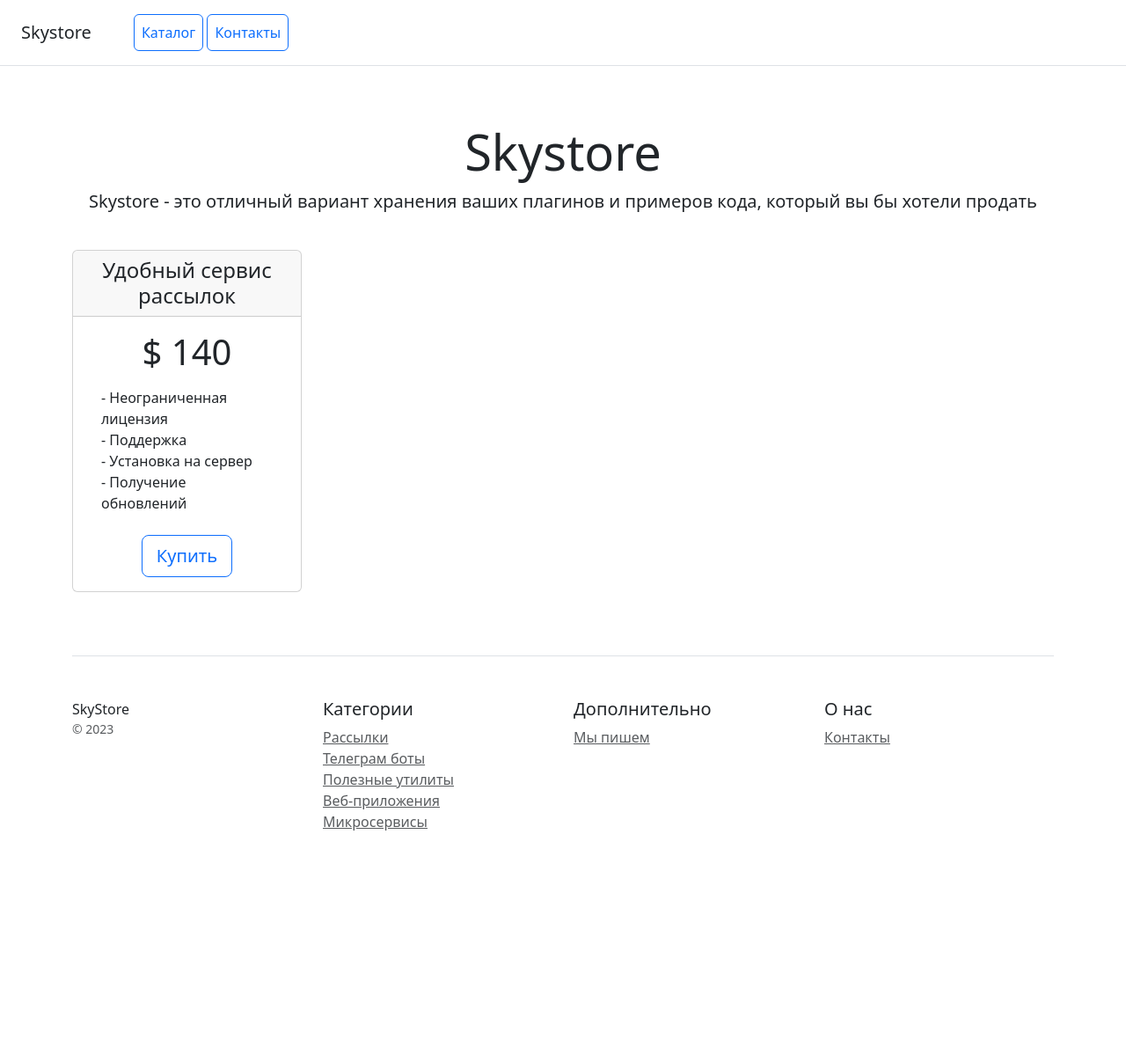
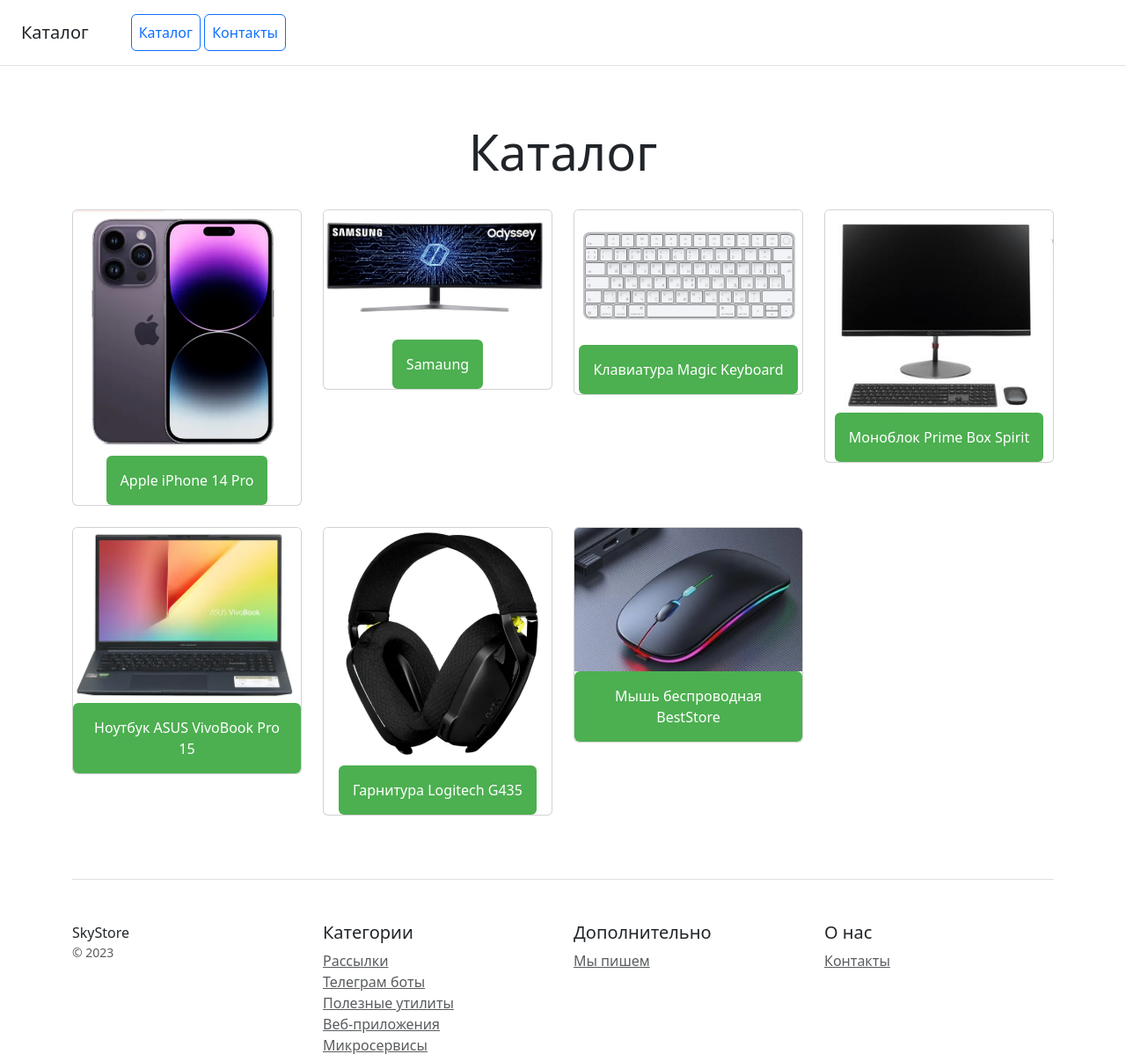
Before and after one commit to shishkin015/dz_19.2_eShop, a Django app: page / in a window 1280 px wide. Shown: the top 1198 px of the page at 88% size. Before the commit the page ends 944 px from the top, so only its background shows below. Run offline with Django 4.2, Linux system fonts and the light colour scheme; data comes from the database, SQL or seed files in the repository; both versions use the stored data as it was after the commit; some libraries are stand-ins or nearby versions.

Commit message:
добавил ассортимент и описание в каталог созжаны 2 HTML шаблона выплывающее описание и контакты

```diff
--- a/catalog/models.py
+++ b/catalog/models.py
@@ -13,8 +13,7 @@ class Product(models.Model):
     last_modified_date = models.DateTimeField(auto_now=True, verbose_name='дата последнего изменения')
 
     def __str__(self):
-        return f'{self.product_name} {self.product_description} {self.product_preview} {self.product_category}' \
-               f'{self.product_price} {self.creation_date} {self.last_modified_date}'
+        return f'{self.product_name}'
 
     class Meta:
         verbose_name = 'продукт'
--- /dev/null
+++ b/catalog/templates/catalog/base.html
@@ -0,0 +1,62 @@
+{% load static %}
+<!doctype html>
+<html lang="en">
+<head>
+    <meta charset="utf-8">
+    <meta name="viewport" content="width=device-width, initial-scale=1">
+    <title>{{ title }}</title>
+    <link href="{% static 'CSS/bootstrap.min.css' %}" rel="stylesheet">
+</head>
+<body>
+<div class="d-flex flex-column flex-md-row align-items-center p-3 px-md-4 mb-3 bg-white border-bottom box-shadow">
+    <h5 class="my-0 mr-md-auto font-weight-normal">{{ title }}</h5>
+    <nav class="ms-5">
+        <a class="p-2 btn btn-outline-primary" href="{% url 'catalog:index' %}">Каталог</a>
+        <a class="p-2 btn btn-outline-primary" href="{% url 'catalog:contacts' %}">Контакты</a>
+    </nav>
+</div>
+
+<div class="pricing-header px-3 py-3 pt-md-5 pb-md-4 mx-auto text-center">
+    <h1 class="display-4">{{ title }}</h1>
+</div>
+
+<div class="container">
+    <div class="row text-center">
+        {% block content %}
+        {% endblock %}
+    </div>
+
+    <footer class="pt-4 my-md-5 pt-md-5 border-top">
+        <div class="row">
+            <div class="col-12 col-md">
+                SkyStore
+                <small class="d-block mb-3 text-muted">&copy; {% now 'Y' %}</small>
+            </div>
+            <div class="col-6 col-md">
+                <h5>Категории</h5>
+                <ul class="list-unstyled text-small">
+                    <li><a class="text-muted" href="#">Рассылки</a></li>
+                    <li><a class="text-muted" href="#">Телеграм боты</a></li>
+                    <li><a class="text-muted" href="#">Полезные утилиты</a></li>
+                    <li><a class="text-muted" href="#">Веб-приложения</a></li>
+                    <li><a class="text-muted" href="#">Микросервисы</a></li>
+                </ul>
+            </div>
+            <div class="col-6 col-md">
+                <h5>Дополнительно</h5>
+                <ul class="list-unstyled text-small">
+                    <li><a class="text-muted" href="#">Мы пишем</a></li>
+                </ul>
+            </div>
+            <div class="col-6 col-md">
+                <h5>О нас</h5>
+                <ul class="list-unstyled text-small">
+                    <li><a class="text-muted" href="/contacts/">Контакты</a></li>
+                </ul>
+            </div>
+        </div>
+    </footer>
+</div>
+<script src="{% static 'JS/bootstrap.bundle.min.js' %}"></script>
+</body>
+</html>
--- a/catalog/templates/catalog/home.html
+++ b/catalog/templates/catalog/home.html
@@ -1,79 +1,61 @@
-<!doctype html>
-<html lang="en">
+{% extends 'catalog/base.html' %}
+{% load my_tags %}
+{% block content %}
+
 <head>
-    <meta charset="utf-8">
     <meta name="viewport" content="width=device-width, initial-scale=1">
-    <title>Skystore</title>
-    <link href="/static/CSS/bootstrap.min.css" rel="stylesheet">
+    <style>
+.dropbtn {
+    background-color: #4CAF50;
+    color: white;
+    padding: 16px;
+    font-size: 16px;
+    border: none;
+}
+
+.dropdown {
+    position: relative;
+    display: inline-block;
+}
+
+.dropdown-content {
+    display: none;
+    position: absolute;
+    background-color: #f1f1f1;
+    min-width: 160px;
+    box-shadow: 0px 8px 16px 0px rgba(0,0,0,0.2);
+    z-index: 1;
+}
+
+.dropdown-content a {
+    color: black;
+    padding: 12px 16px;
+    text-decoration: none;
+    display: block;
+}
+
+.dropdown-content a:hover {background-color: #ddd;}
+
+.dropdown:hover .dropdown-content {display: block;}
+
+.dropdown:hover .dropbtn {background-color: #3e8e41;}
+
+    </style>
 </head>
 <body>
-<div class="d-flex flex-column flex-md-row align-items-center p-3 px-md-4 mb-3 bg-white border-bottom box-shadow">
-    <h5 class="my-0 mr-md-auto font-weight-normal">Skystore</h5>
-    <nav class="ms-5">
-        <a class="p-2 btn btn-outline-primary" href="/">Каталог</a>
-        <a class="p-2 btn btn-outline-primary" href="/contacts/">Контакты</a>
-    </nav>
-</div>
 
-<div class="pricing-header px-3 py-3 pt-md-5 pb-md-4 mx-auto text-center">
-    <h1 class="display-4">Skystore</h1>
-    <p class="lead">Skystore - это отличный вариант хранения ваших плагинов и примеров кода, который вы бы хотели
-        продать</p>
-</div>
-
-<div class="container">
-    <div class="row text-center">
-        <div class="col-3">
-            <div class="card mb-4 box-shadow">
-                <div class="card-header">
-                    <h4 class="my-0 font-weight-normal">Удобный сервис рассылок</h4>
-                </div>
-                <div class="card-body">
-                    <h1 class="card-title pricing-card-title">$ 140</h1>
-                    <ul class="list-unstyled mt-3 mb-4 text-start m-3">
-                        <li>- Неограниченная лицензия</li>
-                        <li>- Поддержка</li>
-                        <li>- Установка на сервер</li>
-                        <li>- Получение обновлений</li>
-                    </ul>
-                    <button type="button" class="btn btn-lg btn-block btn-outline-primary">Купить</button>
-                </div>
+{% for product in product_list %}
+<div class="col-3">
+    <div class="card mb-4 box-shadow">
+        <img class="card-img-top" src="{{ product.product_preview|mymedia }}" alt="Card image cap">
+        <div class="dropdown">
+            <button type="submit" class="dropbtn btn btn-light from-control">{{ product|capfirst }}</button>
+            <div class="dropdown-content">
+                {% include 'includes/inc_catalog_description.html' %}
             </div>
         </div>
+
     </div>
-
-    <footer class="pt-4 my-md-5 pt-md-5 border-top">
-        <div class="row">
-            <div class="col-12 col-md">
-                SkyStore
-                <small class="d-block mb-3 text-muted">&copy; 2023</small>
-            </div>
-            <div class="col-6 col-md">
-                <h5>Категории</h5>
-                <ul class="list-unstyled text-small">
-                    <li><a class="text-muted" href="#">Рассылки</a></li>
-                    <li><a class="text-muted" href="#">Телеграм боты</a></li>
-                    <li><a class="text-muted" href="#">Полезные утилиты</a></li>
-                    <li><a class="text-muted" href="#">Веб-приложения</a></li>
-                    <li><a class="text-muted" href="#">Микросервисы</a></li>
-                </ul>
-            </div>
-            <div class="col-6 col-md">
-                <h5>Дополнительно</h5>
-                <ul class="list-unstyled text-small">
-                    <li><a class="text-muted" href="#">Мы пишем</a></li>
-                </ul>
-            </div>
-            <div class="col-6 col-md">
-                <h5>О нас</h5>
-                <ul class="list-unstyled text-small">
-                    <li><a class="text-muted" href="/contacts/">Контакты</a></li>
-                </ul>
-            </div>
-        </div>
-    </footer>
 </div>
-
-<script src="/static/JS/bootstrap.bundle.min.js"></script>
-</body>
-</html>
+{% endfor %}
+{% endblock %}
--- /dev/null
+++ b/catalog/templates/includes/inc_catalog_description.html
@@ -0,0 +1,7 @@
+
+<h4 class="card-title pricing-card-title">{{ product.product_price }} руб.</h4>
+<ul class="list-unstyled mt-3 mb-4 text-start m-3">
+    <li><h6>Описание</h6><li>
+    <li>{{product.product_description|slice:"100"}}</li>
+</ul>
+<button type="button" class="btn btn-lg btn-block btn-outline-primary">Купить</button>
--- /dev/null
+++ b/catalog/templatetags/my_tags.py
@@ -0,0 +1,10 @@
+from django import template
+
+register = template.Library()
+
+
+@register.filter()
+def mymedia(value):
+    if value:
+        return f'/media/{value}'
+    return '*'
--- a/catalog/urls.py
+++ b/catalog/urls.py
@@ -1,7 +1,11 @@
-from django.urls import path, re_path
+from django.urls import path
+
+from catalog.apps import CatalogConfig
 from catalog.views import index, contact
 
+app_name = CatalogConfig.name
+
 urlpatterns = [
-    re_path(r'^contact', contact),
-    path('', index),
+    path('', index, name='index'),
+    path('contact/', contact, name='contacts'),
 ]
--- a/catalog/views.py
+++ b/catalog/views.py
@@ -1,9 +1,18 @@
 from django.shortcuts import render
+
+from catalog.models import Product, Category
 
 
 # Create your views here.
 def index(request):
-    return render(request, 'catalog/home.html')
+    catalog_list = Product.objects.all()
+    category_list = Category.objects.all()
+    context = {
+        'product_list': catalog_list,
+        'category_list': category_list,
+        'title': 'Каталог'
+    }
+    return render(request, 'catalog/home.html', context)
 
 
 def contact(request):
@@ -13,4 +22,5 @@ def contact(request):
         message = request.POST.get('message')
         print(f'{name}\n{phone}\n{message}')
 
-    return render(request, 'catalog/contacts.html')
+    context = {'title': 'Контакт'}
+    return render(request, 'catalog/contacts.html', context)
--- a/config/settings.py
+++ b/config/settings.py
@@ -122,8 +122,9 @@ USE_TZ = True
 # https://docs.djangoproject.com/en/4.2/howto/static-files/
 
 STATIC_URL = 'static/'
+
 STATICFILES_DIRS = [
-    BASE_DIR / 'static'
+    BASE_DIR / 'static',
 ]
 
 # Default primary key field type
--- a/config/urls.py
+++ b/config/urls.py
@@ -21,5 +21,5 @@ from django.urls import path, include
 
 urlpatterns = [
     path('admin/', admin.site.urls),
-    path('', include('catalog.urls'))
+    path('', include('catalog.urls', namespace='catalog'))
 ] + static(settings.MEDIA_URL, document_root=settings.MEDIA_ROOT)
```
Also changed, not shown: catalog/templates/catalog/contacts.html (+10 -64 lines), catalog/migrations/0004_alter_product_product_price.py (added), db.sqlite3, media/product/Apple_iPhone_14_Pro.png (added), media/product/Samsung.png (added), media/product/Клавиатура_Magic.png (added), media/product/Моноблок_Prime_Box_Spirit_.png (added), media/product/Ноутбук_ASUS_VivoBook_Pro_15.png (added), media/product/гарнитура_Logitech_G435.png (added), media/product/мышь_беспроводная_BestStore.png (added).
